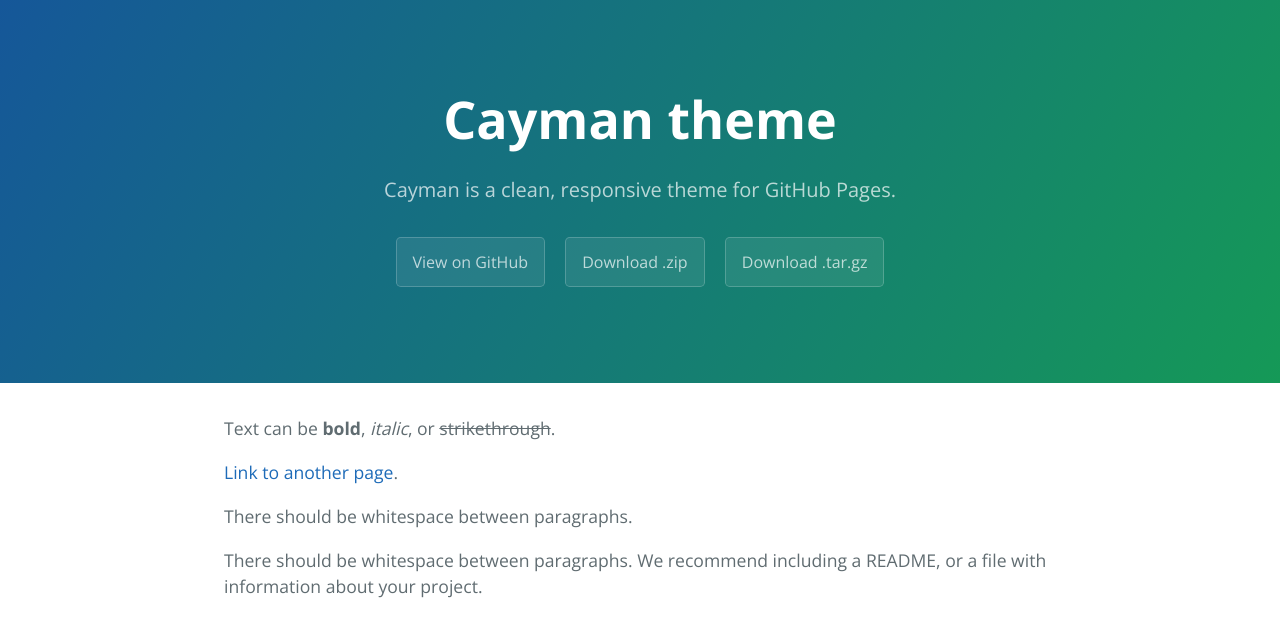
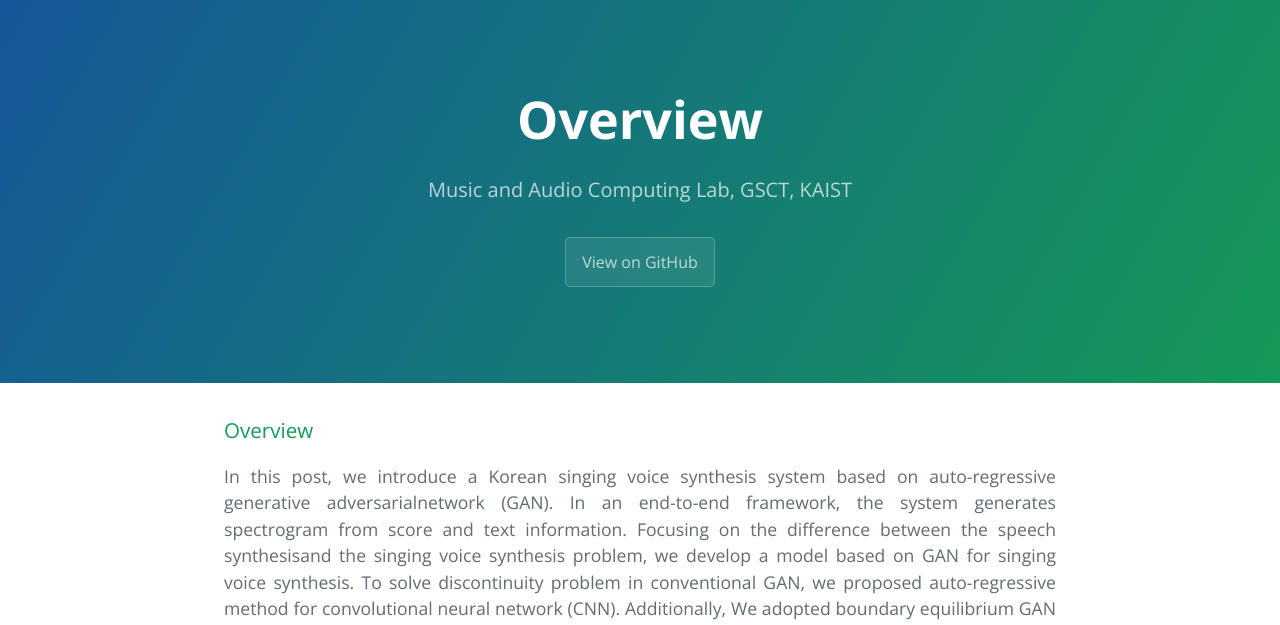
Before and after one commit to SoonbeomChoi/saebyulgan-blog, a Jekyll site: the page built from index.md, in a window 1280 px wide. Shown: the top 625 px of the page. Built offline with Jekyll 4.4.1, drawn with Linux system fonts in a browser that asks for light colours; our own code applies the rules of GitHub Pages for plain Markdown files; some of the changed text lies outside the part shown.

Commit message:
modified:   _config.yml 	modified:   index.md

````diff
--- a/_config.yml
+++ b/_config.yml
@@ -1,5 +1,6 @@
-title: Cayman theme
-description: Cayman is a clean, responsive theme for GitHub Pages.
-show_downloads: true
-google_analytics:
 theme: jekyll-theme-cayman
+title: Korean Singing Voice Synthesis based on Auto-Regressive Boundary Equilibrium GAN
+description: Music and Audio Computing Lab, GSCT, KAIST
+
+github:
+  repository_url: https://github.com/SoonbeomChoi/Saebyul-GAN
--- a/index.md
+++ b/index.md
@@ -1,123 +1,98 @@
----
-layout: default
----
+### Overview
+<p align="justify">
+In this post, we  introduce  a  Korean  singing  voice  synthesis  system  based  on  auto-regressive  generative  adversarialnetwork (GAN). In an end-to-end framework, the system generates spectrogram from score and text information. Focusing on the difference between the speech synthesisand the singing voice synthesis problem, we develop a model based on GAN for singing voice synthesis. To solve discontinuity problem in conventional GAN, we proposed auto-regressive method for convolutional neural network (CNN). Additionally, We adopted boundary equilibrium GAN objective to generates high quality spectrogram.
+</p>
 
-Text can be **bold**, _italic_, or ~~strikethrough~~.
+![Model Architecture Ver 5 small artboard 2](https://user-images.githubusercontent.com/15067112/67160811-804e5180-f38f-11e9-8304-1c99420d644a.jpg)
+<p align="center">Figure.1 Overview of the proposed singing voice synthesis system.</p>
 
-[Link to another page](./another-page.html).
+### Auto-Regressive Method
+<p align="justify">
+A fundamental issue in the image-based approach when it is applied to audio data is that the model can span only a short audio segment and therefore successive segments generated over time can be discontinuous. To address this problem, we propose an auto-regressive conditional GAN which uses spectrogram in a previous time step as input to produce spectrogram in the current time step.
+Following figure shows how auto-regressive (AR) method helps generating continuous spectrogram. Without AR method the model generates distinct images of spectrogram but with AR method spectrogram is generated refered to previous spectrogram.
+</p>
 
-There should be whitespace between paragraphs.
+![Spectrograms for upload 2](https://user-images.githubusercontent.com/15067112/67160822-a4aa2e00-f38f-11e9-969e-6f2fd1b878eb.jpg)
+<p align="center">Figure.2 Spectrogram from ground truth and generated spectrograms from the proposed system.</p>
 
-There should be whitespace between paragraphs. We recommend including a README, or a file with information about your project.
+### Results
+<p align="justify">
+We compared generated samples from the proposed model with ground truth samples and reconstructed samples. The ground truth samples are from original records and the reconstructed samples are processed same as generated samples to evaluate the sound quality loss from signal processing.
+</p>
 
-# Header 1
+<script>
+function pauseOthers(ele) {
+    $("audio").not(ele).each(function (index, audio) {audio.pause();});
+}
+</script>
 
-This is a normal paragraph following a header. GitHub is a code hosting platform for version control and collaboration. It lets you and others work together on projects from anywhere.
+<style>
+.main-content table {
+    display: inline-table;
+}
+table {
+    table-layout:fixed;
+    width: 100%;
+    overflow: hidden;
+}
+#player{
+    width: 100%;
+}
+</style>
 
-## Header 2
-
-> This is a blockquote following a header.
->
-> When something is important enough, you do it even if the odds are not in your favor.
-
-### Header 3
-
-```js
-// Javascript code with syntax highlighting.
-var fun = function lang(l) {
-  dateformat.i18n = require('./lang/' + l)
-  return true;
-}
-```
-
-```ruby
-# Ruby code with syntax highlighting
-GitHubPages::Dependencies.gems.each do |gem, version|
-  s.add_dependency(gem, "= #{version}")
-end
-```
-
-#### Header 4
-
-*   This is an unordered list following a header.
-*   This is an unordered list following a header.
-*   This is an unordered list following a header.
-
-##### Header 5
-
-1.  This is an ordered list following a header.
-2.  This is an ordered list following a header.
-3.  This is an ordered list following a header.
-
-###### Header 6
-
-| head1        | head two          | three |
-|:-------------|:------------------|:------|
-| ok           | good swedish fish | nice  |
-| out of stock | good and plenty   | nice  |
-| ok           | good `oreos`      | hmm   |
-| ok           | good `zoute` drop | yumm  |
-
-### There's a horizontal rule below this.
-
-* * *
-
-### Here is an unordered list:
-
-*   Item foo
-*   Item bar
-*   Item baz
-*   Item zip
-
-### And an ordered list:
-
-1.  Item one
-1.  Item two
-1.  Item three
-1.  Item four
-
-### And a nested list:
-
-- level 1 item
-  - level 2 item
-  - level 2 item
-    - level 3 item
-    - level 3 item
-- level 1 item
-  - level 2 item
-  - level 2 item
-  - level 2 item
-- level 1 item
-  - level 2 item
-  - level 2 item
-- level 1 item
-
-### Small image
-
-![Octocat](https://github.githubassets.com/images/icons/emoji/octocat.png)
-
-### Large image
-
-![Branching](https://guides.github.com/activities/hello-world/branching.png)
-
-
-### Definition lists can be used with HTML syntax.
-
-<dl>
-<dt>Name</dt>
-<dd>Godzilla</dd>
-<dt>Born</dt>
-<dd>1952</dd>
-<dt>Birthplace</dt>
-<dd>Japan</dd>
-<dt>Color</dt>
-<dd>Green</dd>
-</dl>
-
-```
-Long, single-line code blocks should not wrap. They should horizontally scroll if they are too long. This line should be long enough to demonstrate this.
-```
-
-```
-The final element.
-```
+<table>
+    <tr>
+        <th> Song </th>
+        <th> Generated </th>
+        <th> Reconstruction </th>
+        <th> Ground Truth </th>
+    </tr>
+    <tr>
+        <th> 작은 별 <br> Twinkle Twinkle <br> Little Star </th>
+        <th> <audio controls id="player" onplay="pauseOthers(this);"><source src="assets/audios/model4/star1_model4.mp3" type="audio/mpeg"></audio> </th>
+        <th> <audio controls id="player" onplay="pauseOthers(this);"><source src="assets/audios/recon/star1_recon.mp3" type="audio/mpeg"></audio> </th>
+        <th> <audio controls id="player" onplay="pauseOthers(this);"><source src="assets/audios/ground/star1_ground.mp3" type="audio/mpeg"></audio> </th>
+    </tr>
+    <tr>
+        <th> 거미가 줄을 타고 <br> Itchy Bitsy Spider </th>
+        <th> <audio controls id="player" onplay="pauseOthers(this);"><source src="assets/audios/model4/spider1_model4.mp3" type="audio/mpeg"></audio> </th>
+        <th> <audio controls id="player" onplay="pauseOthers(this);"><source src="assets/audios/recon/spider1_recon.mp3" type="audio/mpeg"></audio> </th>
+        <th> <audio controls id="player" onplay="pauseOthers(this);"><source src="assets/audios/ground/spider1_ground.mp3" type="audio/mpeg"></audio> </th>
+    </tr>
+    <tr>
+        <th> 퐁당퐁당 <br> Plop Plop </th>
+        <th> <audio controls id="player" onplay="pauseOthers(this);"><source src="assets/audios/model4/pong1_model4.mp3" type="audio/mpeg"></audio> </th>
+        <th> <audio controls id="player" onplay="pauseOthers(this);"><source src="assets/audios/recon/pong1_recon.mp3" type="audio/mpeg"></audio> </th>
+        <th> <audio controls id="player" onplay="pauseOthers(this);"><source src="assets/audios/ground/pong1_ground.mp3" type="audio/mpeg"></audio> </th>
+    </tr>
+    <tr>
+        <th> 마법의 성 <br> Magic Castle </th>
+        <th> <audio controls id="player" onplay="pauseOthers(this);"><source src="assets/audios/model4/magic1_model4.mp3" type="audio/mpeg"></audio> </th>
+        <th> <audio controls id="player" onplay="pauseOthers(this);"><source src="assets/audios/recon/magic1_recon.mp3" type="audio/mpeg"></audio> </th>
+        <th> <audio controls id="player" onplay="pauseOthers(this);"><source src="assets/audios/ground/magic1_ground.mp3" type="audio/mpeg"></audio> </th>
+    </tr>
+    <tr>
+        <th> 빙고 <br> Bingo </th>
+        <th> <audio controls id="player" onplay="pauseOthers(this);"><source src="assets/audios/model4/bingo1_model4.mp3" type="audio/mpeg"></audio> </th>
+        <th> <audio controls id="player" onplay="pauseOthers(this);"><source src="assets/audios/recon/bingo1_recon.mp3" type="audio/mpeg"></audio> </th>
+        <th> <audio controls id="player" onplay="pauseOthers(this);"><source src="assets/audios/ground/bingo1_ground.mp3" type="audio/mpeg"></audio> </th>
+    </tr>
+    <tr>
+        <th> 나비야 <br> Butterfly </th>
+        <th> <audio controls id="player" onplay="pauseOthers(this);"><source src="assets/audios/model4/butterfly1_model4.mp3" type="audio/mpeg"></audio> </th>
+        <th> <audio controls id="player" onplay="pauseOthers(this);"><source src="assets/audios/recon/butterfly1_recon.mp3" type="audio/mpeg"></audio> </th>
+        <th> <audio controls id="player" onplay="pauseOthers(this);"><source src="assets/audios/ground/butterfly1_ground.mp3" type="audio/mpeg"></audio> </th>
+    </tr>
+    <tr>
+        <th> 알파벳 송 <br> Alphabet Song </th>
+        <th> <audio controls id="player" onplay="pauseOthers(this);"><source src="assets/audios/model4/alpha1_model4.mp3" type="audio/mpeg"></audio> </th>
+        <th> <audio controls id="player" onplay="pauseOthers(this);"><source src="assets/audios/recon/alpha1_recon.mp3" type="audio/mpeg"></audio> </th>
+        <th> <audio controls id="player" onplay="pauseOthers(this);"><source src="assets/audios/ground/alpha1_ground.mp3" type="audio/mpeg"></audio> </th>
+    </tr>
+    <tr>
+        <th> 솜사탕 <br> Cotten Candy </th>
+        <th> <audio controls id="player" onplay="pauseOthers(this);"><source src="assets/audios/model4/candy1_model4.mp3" type="audio/mpeg"></audio> </th>
+        <th> <audio controls id="player" onplay="pauseOthers(this);"><source src="assets/audios/recon/candy1_recon.mp3" type="audio/mpeg"></audio> </th>
+        <th> <audio controls id="player" onplay="pauseOthers(this);"><source src="assets/audios/ground/candy1_ground.mp3" type="audio/mpeg"></audio> </th>
+    </tr>
+</table>
````
